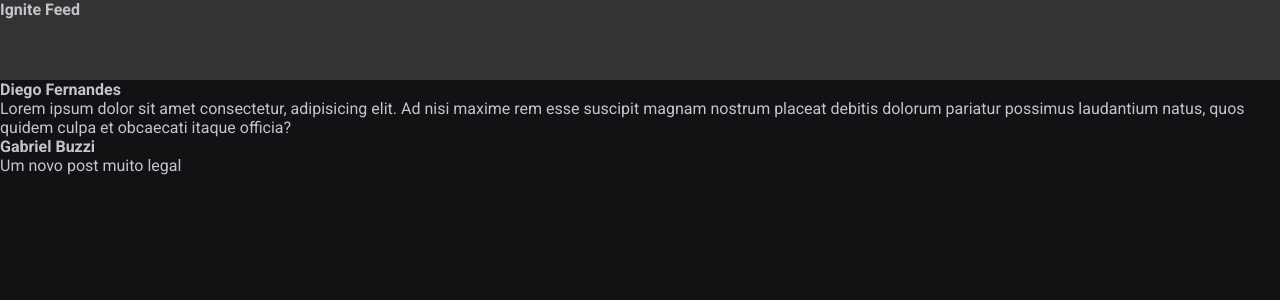
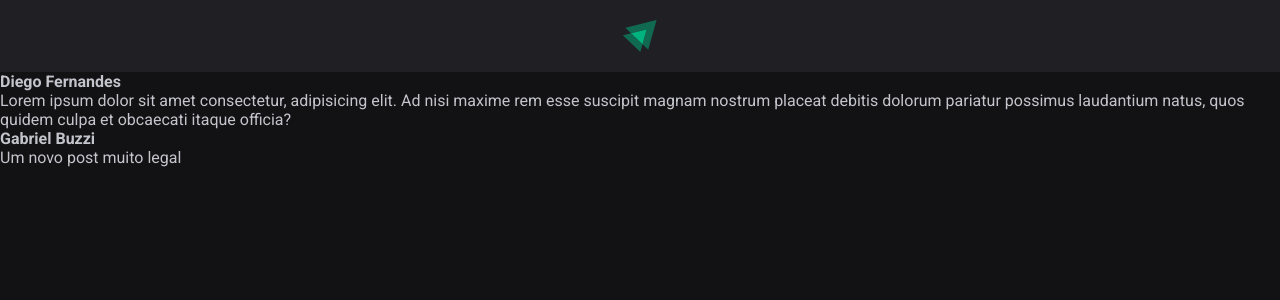
Before and after one commit to ysdor/fundamentos-reactjs, a React (Vite) app: page / in a window 1280 px wide. Shown: the top 300 px of the page. Built offline with nearby package versions, Linux system fonts and the light colour scheme.

Commit message:
estrutura da aplicação - componente: header

```diff
--- a/src/components/Header.jsx
+++ b/src/components/Header.jsx
@@ -1,9 +1,11 @@
 import styles from './Header.module.css'
+
+import igniteLogo from '../assets/ignite-logo.svg'
 
 export function Header() {
   return (
     <header className={styles.header}>
-      <strong>Ignite Feed</strong>
+      <img src={igniteLogo} alt="Logotipo Ignite" />
     </header>
   )
 }
--- a/src/components/Header.module.css
+++ b/src/components/Header.module.css
@@ -1,4 +1,10 @@
 .header {
-  background: #333;
-  height: 80px;
+  background: var(--gray-800);
+  display: flex;
+  justify-content: center;
+  padding: 1.25rem 0;
 }
+
+.header img {
+  height: 2rem;
+}
```
Also changed, not shown: src/assets/ignite-logo.svg (added).
